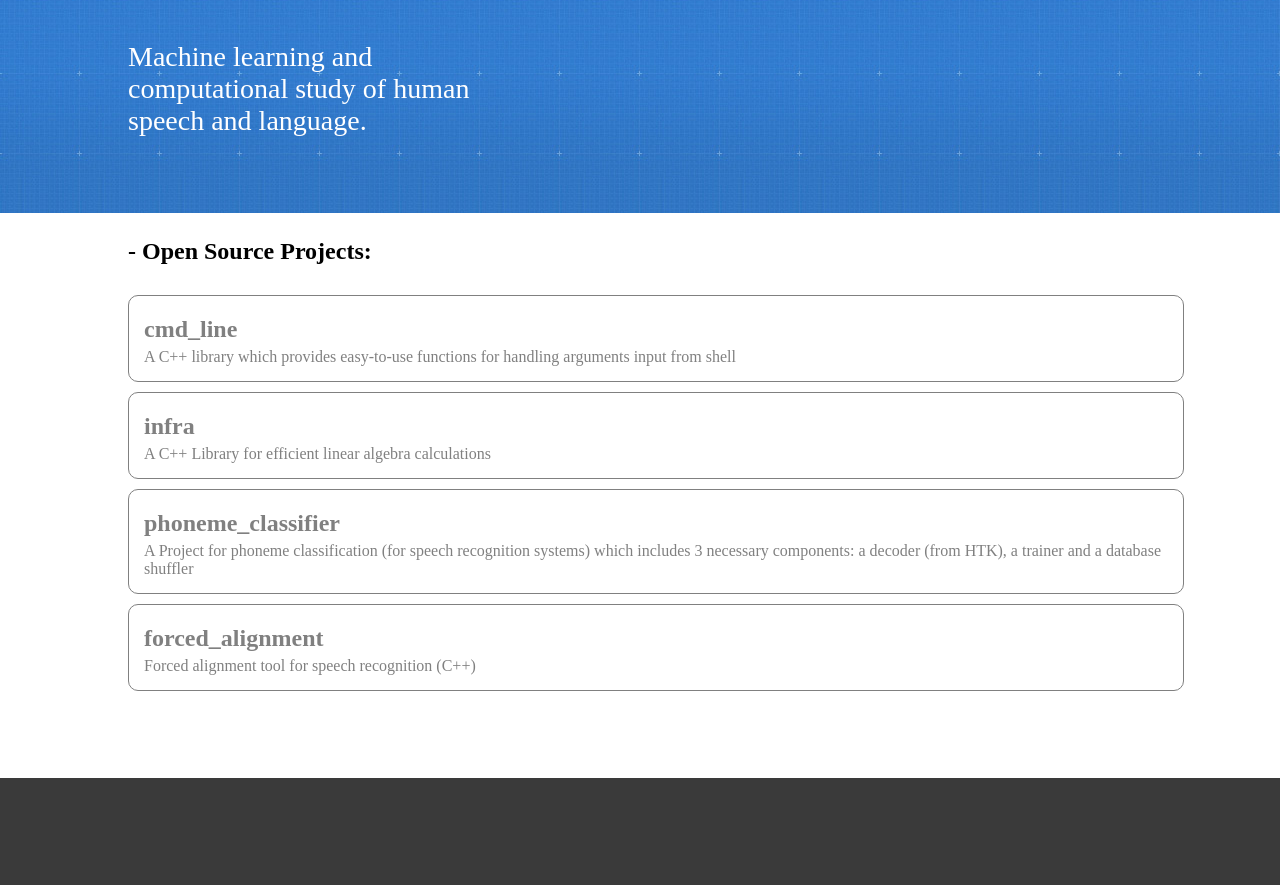
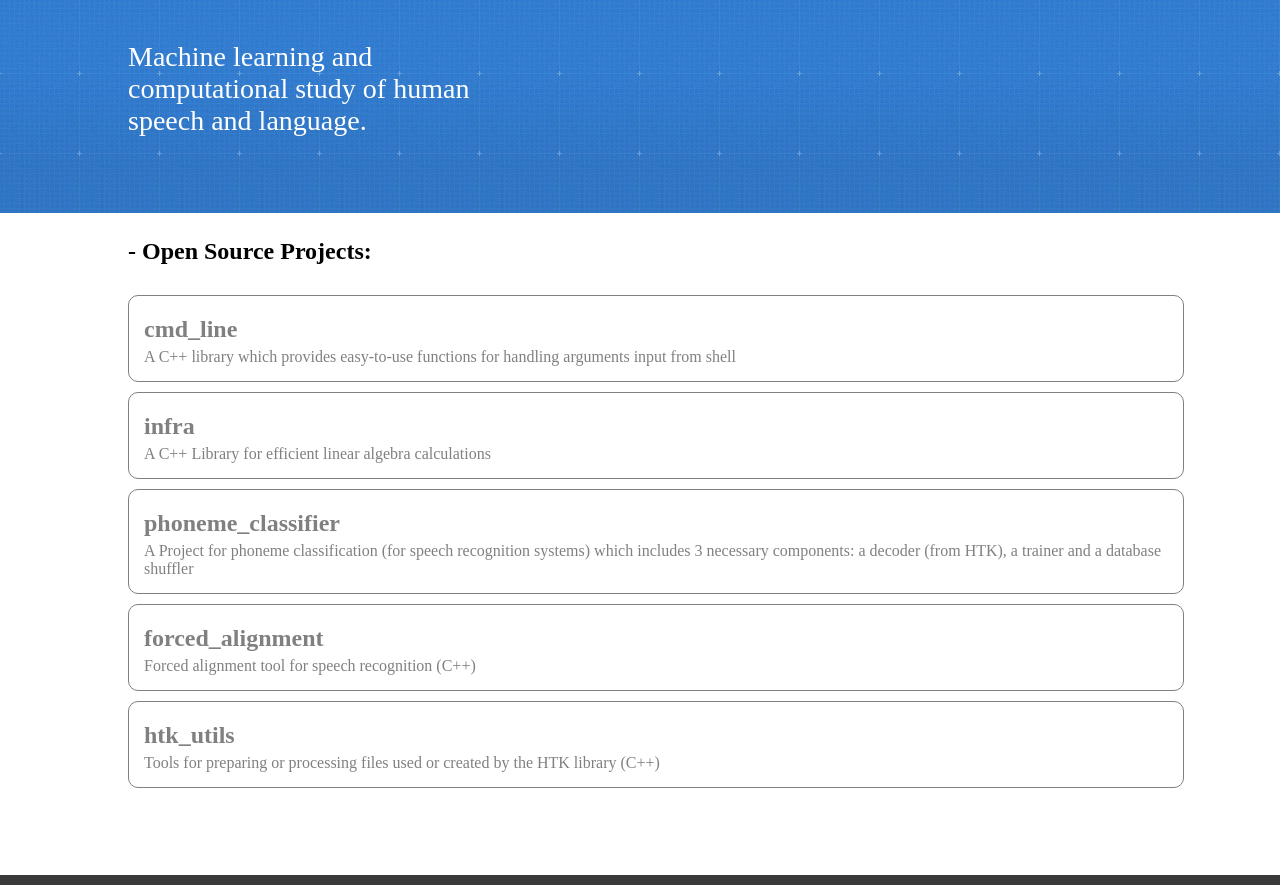
Before and after one commit to KeshetResearch/KeshetResearch.github.io, a plain HTML site: page index.html in a window 1280 px wide. Shown: the part 87-972 px from the top of the page. Before the commit the page ends 875 px from the top, so only its background shows below. Drawn offline with Linux system fonts and the light colour scheme.

Commit message:
Added project to index

```diff
--- a/index.html
+++ b/index.html
@@ -28,6 +28,7 @@
 	<li><a href="http://keshetresearch.github.io/infra/"><h2>infra</h2>A C++ Library for efficient linear algebra calculations</a></li>
 	<li><a href="http://keshetresearch.github.io/phoneme-classifier/"><h2>phoneme_classifier</h2>A Project for phoneme classification (for speech recognition systems) which includes 3 necessary components: a decoder (from HTK), a trainer and a database shuffler</a></li>
 	<li><a href="http://keshetresearch.github.io/forced_alignment/"><h2>forced_alignment</h2>Forced alignment tool for speech recognition (C++)</a></li>
+	<li><a href="http://keshetresearch.github.io/htk_utils/"><h2>htk_utils</h2>Tools for preparing or processing files used or created by the HTK library (C++)</a></li>
 </ul>
 <br/><br/><br/><br/>
 </article>
```
